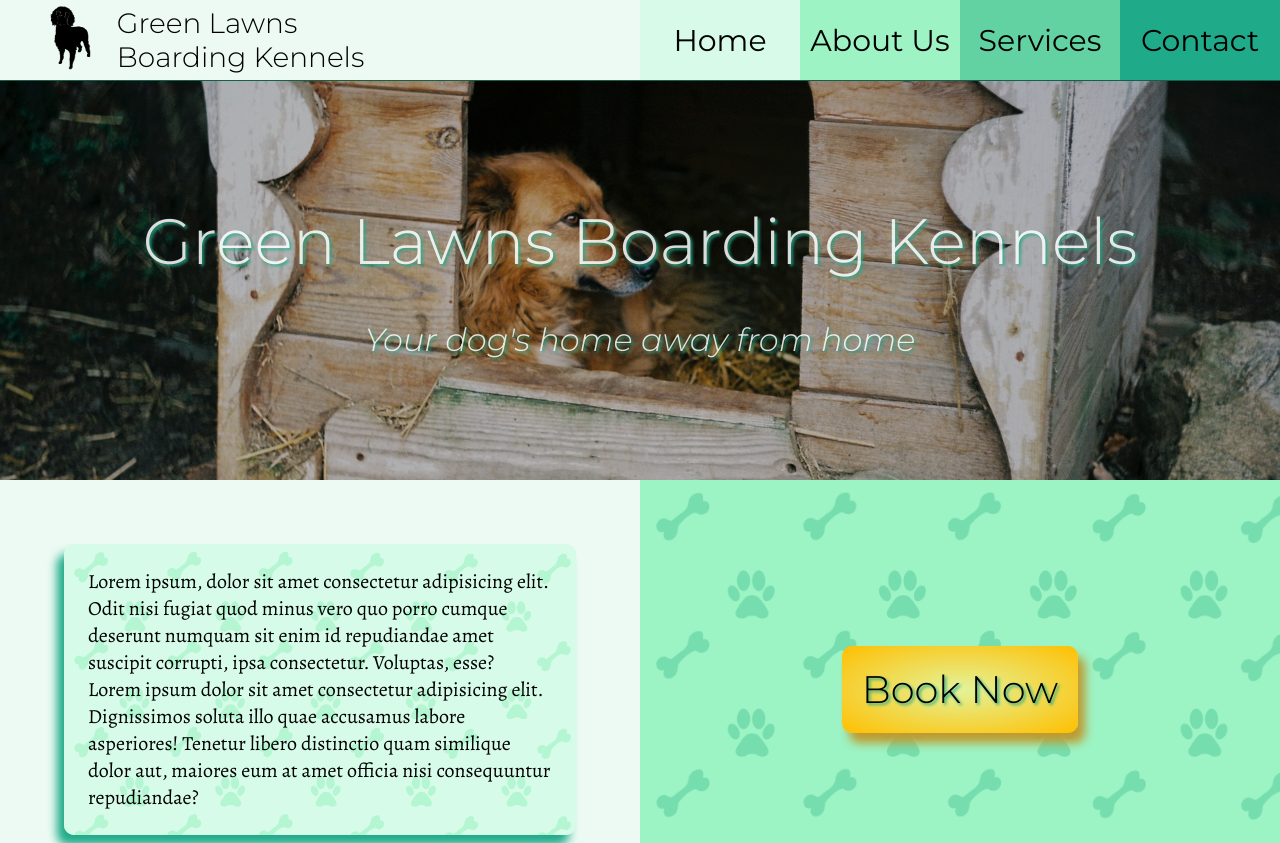
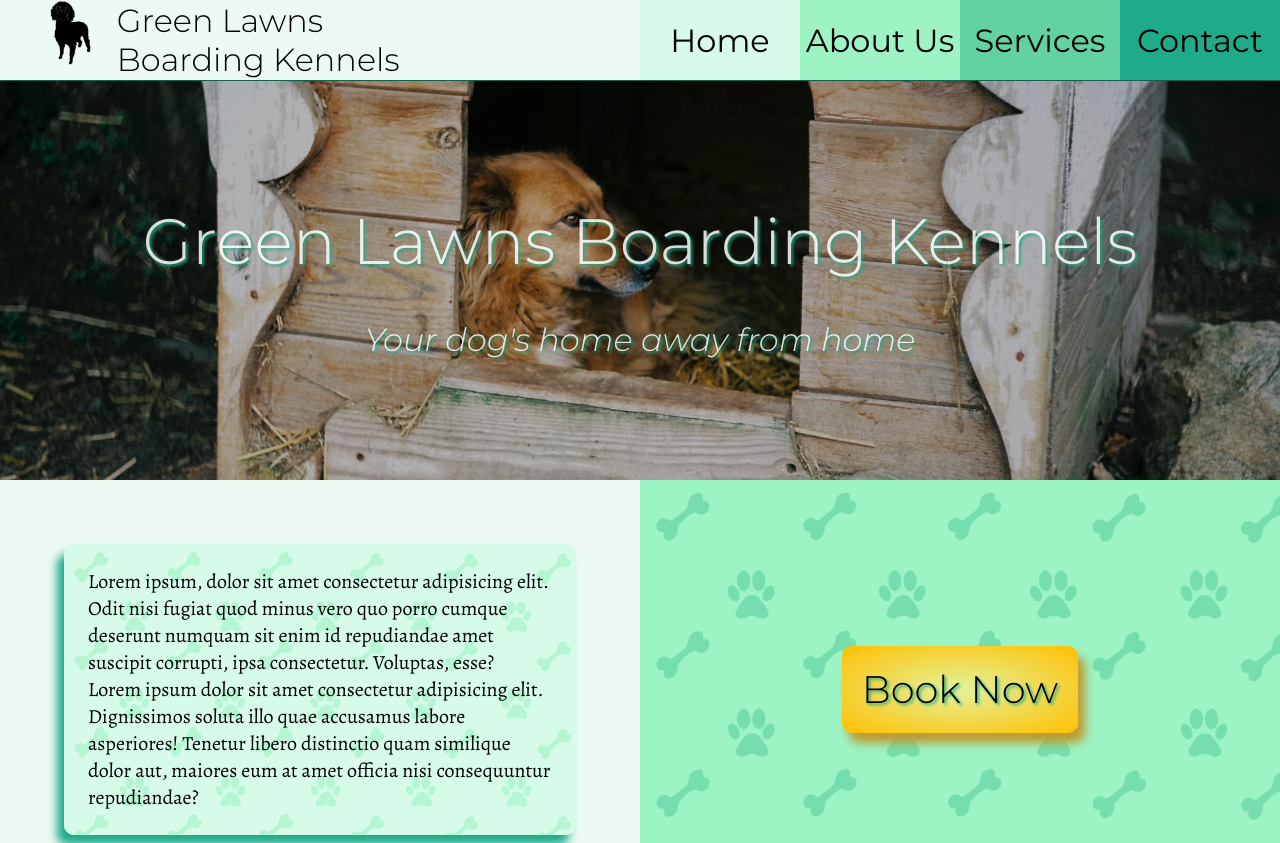
Before and after one commit to Velocima/green-lawns, a React (Create React App) app: page / in a window 1280 px wide. Shown: the top 843 px of the page. Built offline with nearby package versions, Linux system fonts and the light colour scheme.

Commit message:
nav font sizes changed to rem

```diff
--- a/src/css/nav.css
+++ b/src/css/nav.css
@@ -70,7 +70,7 @@ nav {
         margin-right: 1vw; }
       nav .logo a h4 {
         font-family: "Montserrat", sans-serif;
-        font-size: 3.5vh;
+        font-size: 2rem;
         font-weight: 300;
         color: black; }
   nav ul {
@@ -89,7 +89,7 @@ nav {
       nav ul li a {
         font-family: "Montserrat", sans-serif;
         font-weight: 400;
-        font-size: 30px;
+        font-size: 2rem;
         color: black;
         text-decoration: none; }
     nav ul .visible {
--- a/src/scss/nav.scss
+++ b/src/scss/nav.scss
@@ -25,7 +25,7 @@ nav {
 			}
 			h4 {
 				font-family: $title-font;
-				font-size: 3.5vh;
+				font-size: 2rem;
 				font-weight: 300;
 				color: black;
 			}
@@ -47,7 +47,7 @@ nav {
 			a {
 				font-family: $title-font;
 				font-weight: 400;
-				font-size: 30px;
+				font-size: 2rem;
 				color: black;
 				text-decoration: none;
 			}
```
